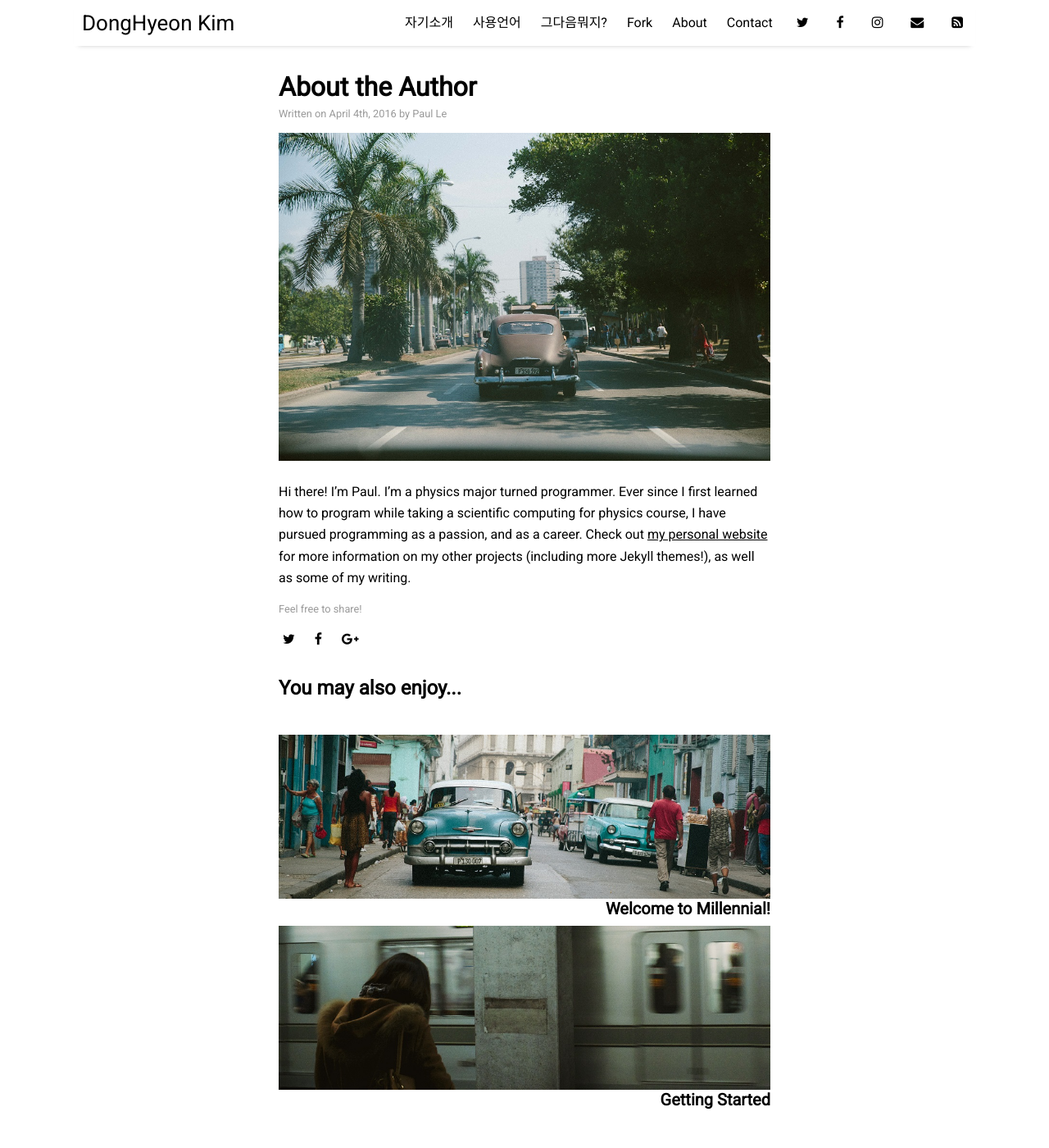
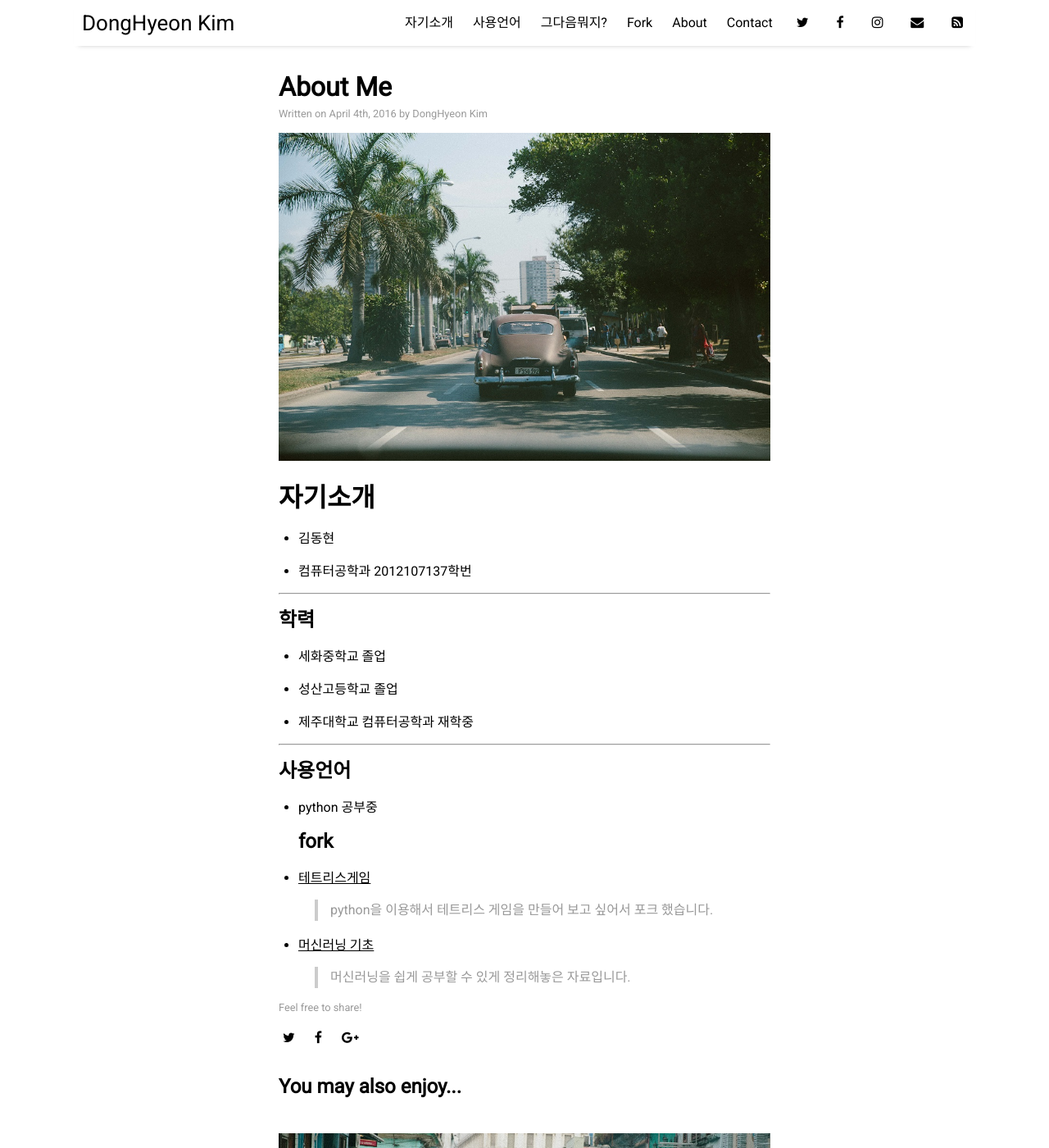
Before and after one commit to xddongx/xddongx.github.io, a Jekyll site: the page built from _posts/2016-04-04-about-the-author.md, in a window 1280 px wide and 1400 px high. Shown: the whole window at 82% size. Built offline with Jekyll 4.4.1, drawn with Linux system fonts in a browser that asks for light colours; nearby versions of some CDN libraries.

Commit message:
Update 2016-04-04-about-the-author.md

```diff
--- a/_posts/2016-04-04-about-the-author.md
+++ b/_posts/2016-04-04-about-the-author.md
@@ -1,10 +1,28 @@
 ---
 layout: post
-title: "About the Author"
-author: "Paul Le"
+title: "About Me"
+author: "DongHyeon Kim"
 categories: facts
 tags: [sample]
 image: cuba-4.jpg
 ---
 
-Hi there! I'm Paul. I’m a physics major turned programmer. Ever since I first learned how to program while taking a scientific computing for physics course, I have pursued programming as a passion, and as a career. Check out [my personal website](https://www.lenpaul.com/) for more information on my other projects (including more Jekyll themes!), as well as some of my writing.
+# 자기소개
+* 김동현
+* 컴퓨터공학과 2012107137학번
+
+***
+## 학력
+* 세화중학교 졸업
+* 성산고등학교 졸업
+* 제주대학교 컴퓨터공학과 재학중
+
+***
+## 사용언어
+
+* python 공부중
+## fork
+* [테트리스게임](https://github.com/xddongx/python-tetris.git)
+  > python을 이용해서 테트리스 게임을 만들어 보고 싶어서 포크 했습니다.
+* [머신러닝 기초](https://github.com/xddongx/mllecture.git)
+  > 머신러닝을 쉽게 공부할 수 있게 정리해놓은 자료입니다.
```
